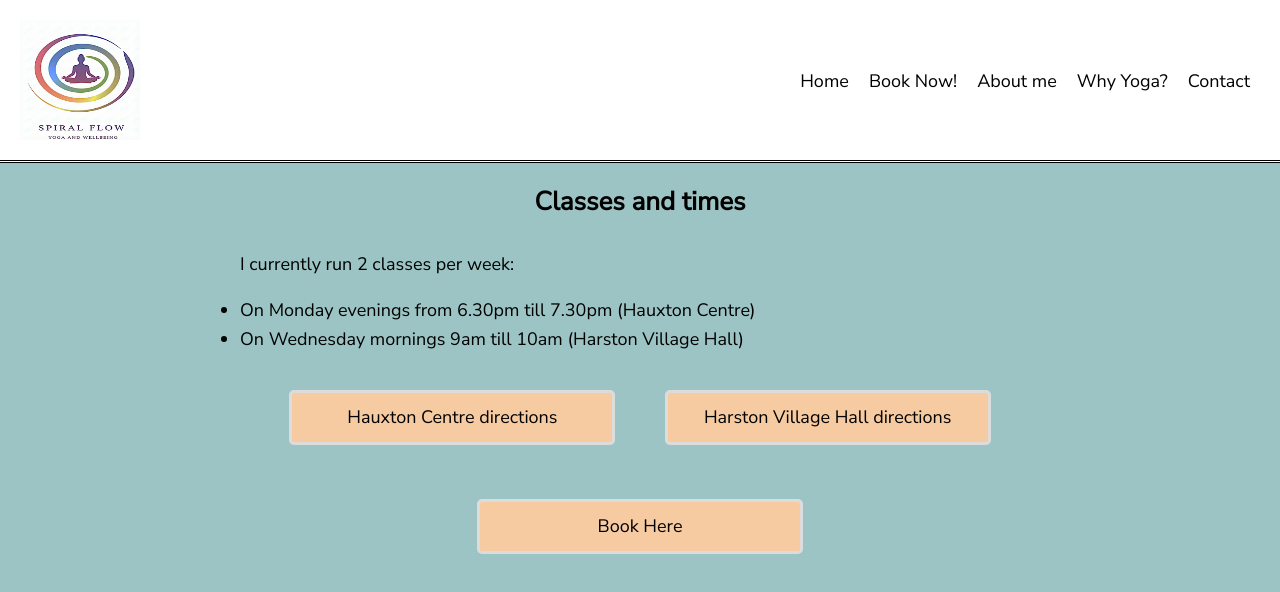
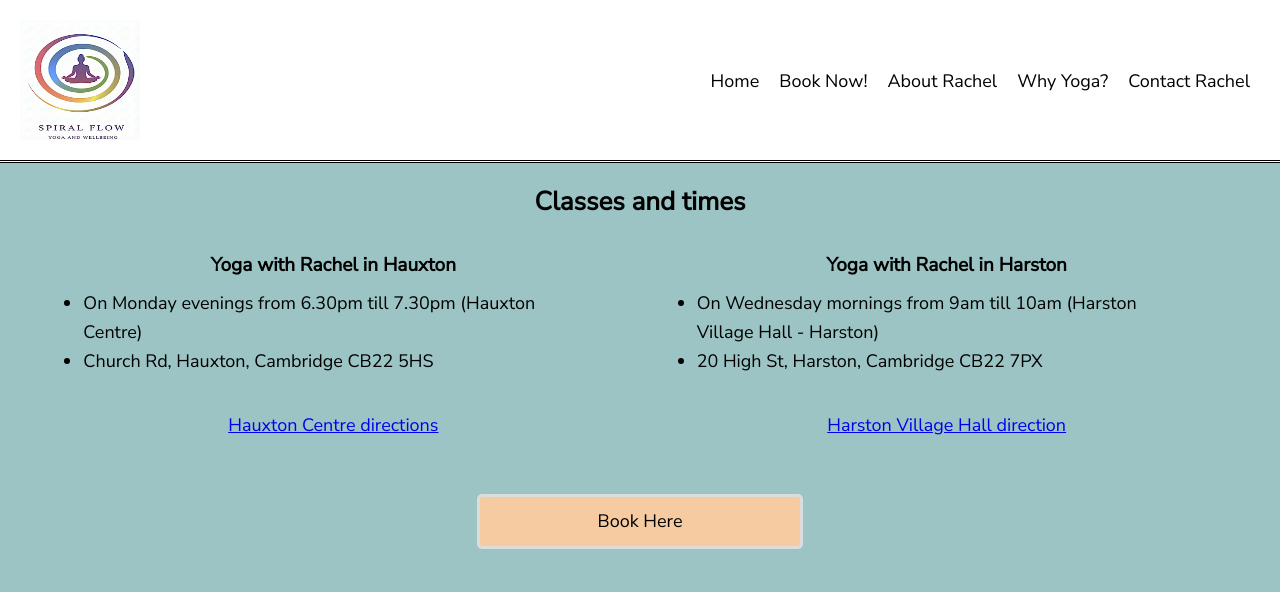
Before and after one commit to QuichenBeans/spiralflowyoga-wellbeing, a plain HTML site: page booking.html in a window 1280 px wide. Drawn offline with Linux system fonts and the light colour scheme.

Commit message:
formatting and adding sitemap

```diff
--- a/booking.html
+++ b/booking.html
@@ -14,28 +14,43 @@
         <ul class="nav-bar">
             <li><a href="./index.html">Home</a></li>
             <li><a href="https://app.acuityscheduling.com/schedule.php?owner=35832615" target="_blank">Book Now!</a></li>
-            <li><a href="./about_me.html">About me</a></li>
+            <li><a href="./about_me.html">About Rachel</a></li>
             <li><a href="./why_yoga.html">Why Yoga?</a></li>
-            <li><a href="./contact.html">Contact</a></li>
+            <li><a href="./contact.html">Contact Rachel</a></li>
         </ul>
         </div>
     </div>
     <div class="booking-main">
         <div class="booking-title">
             <h2>Classes and times</h2>
-            <p>I currently run 2 classes per week:</p>
         </div>
-        <div class="booking-list">
-            <ul>
-                <li>On Monday evenings from 6.30pm till 7.30pm (Hauxton Centre)</li>
-                <li>On Wednesday mornings 9am till 10am (Harston Village Hall)</li>
-            </ul>
-        </div>
-        <div>
-            <ul class="booking-list2">
-                <li><a href="https://g.co/kgs/XLXna6E" target="_blank">Hauxton Centre directions</a></li>
-                <li><a href="https://share.google/s2dtFoWTPYbI7GjyM" target="_blank">Harston Village Hall directions</a></li>
-            </ul>
+        <div class="booking-submain">
+            <div class="booking-hauxton">
+                <div class="booking-subtitle">
+                    <h3>Yoga with Rachel in Hauxton</h3>
+                </div>
+                <div class="booking-class-info">
+                    <ul>
+                        <li>On Monday evenings from 6.30pm till 7.30pm (Hauxton Centre)</li>
+                        <li>Church Rd, Hauxton, Cambridge CB22 5HS</li>
+                        <li class="booking-list2"><a href="https://g.co/kgs/XLXna6E">Hauxton Centre directions</a></li>
+                    </ul>
+                </div>
+            </div>
+            <div class="booking-harston">
+                <div class="booking-subtitle">
+                    <h3>Yoga with Rachel in Harston</h3>
+                </div>
+                <div class="booking-class-info">
+                    <ul>
+                        <li>On Wednesday mornings from 9am till 10am (Harston Village Hall - Harston)</li>
+                        <li>20 High St, Harston, Cambridge CB22 7PX</li>
+                        <div class="booking-list2">
+                            <a href="https://maps.app.goo.gl/hWS36P2pzxBZfxLs8">Harston Village Hall direction</a>
+                        </div>
+                    </ul>
+                </div>
+            </div>
         </div>
         <div class="booking-button">
             <p><a href="https://app.acuityscheduling.com/schedule.php?owner=35832615" target="_blank">Book Here</a></p>
--- a/style.css
+++ b/style.css
@@ -27,9 +27,6 @@ h3 {
     font-size: 19px;
 }
 
-p {
-    margin-bottom: 1rem;
-}
 
 .parent_container {
     display: flex;
@@ -80,7 +77,7 @@ p {
 }
 
 /* Relates to the index file */
-.main-text, .list-container, .expect2, .booking-main, .about-me-main {
+.main-text, .list-container, .expect2, .about-me-main {
     max-width: 90%;
     text-align: left;
     margin: 0 auto;
@@ -156,6 +153,7 @@ p {
 
 
 /* Relates to the why yoga file */
+
 .list-container ul.li {
     text-align: left;
     list-style-position: inside;
@@ -206,6 +204,26 @@ p {
 }
 
 /* Relates to booking file */
+
+.booking-submain {
+    display: flex;
+    flex-direction: row;
+    justify-content: space-evenly;
+    gap: 30px;
+}
+
+.booking-hauxton, .booking-harston {
+    width: 500px;
+}
+
+.booking-subtitle {
+    padding-bottom: 0.5rem;
+}
+
+.booking-class-info {
+    text-decoration: none;
+}
+
 .booking-title {
     margin-top: 1rem;
 }
@@ -304,7 +322,7 @@ p {
     }
 
     .main-text, .list-container, .expect,
-    .expect2, .booking-main, .about-me-main {
+    .expect2, .about-me-main {
         max-width: 800px;
     }
 
```
Also changed, not shown: about_me.html (+1 -1 lines), contact.html (+1 -1 lines), index.html (+3 -3 lines), sitemap.xml (added, +37 -0 lines), why_yoga.html (+2 -2 lines), 2 other files.
